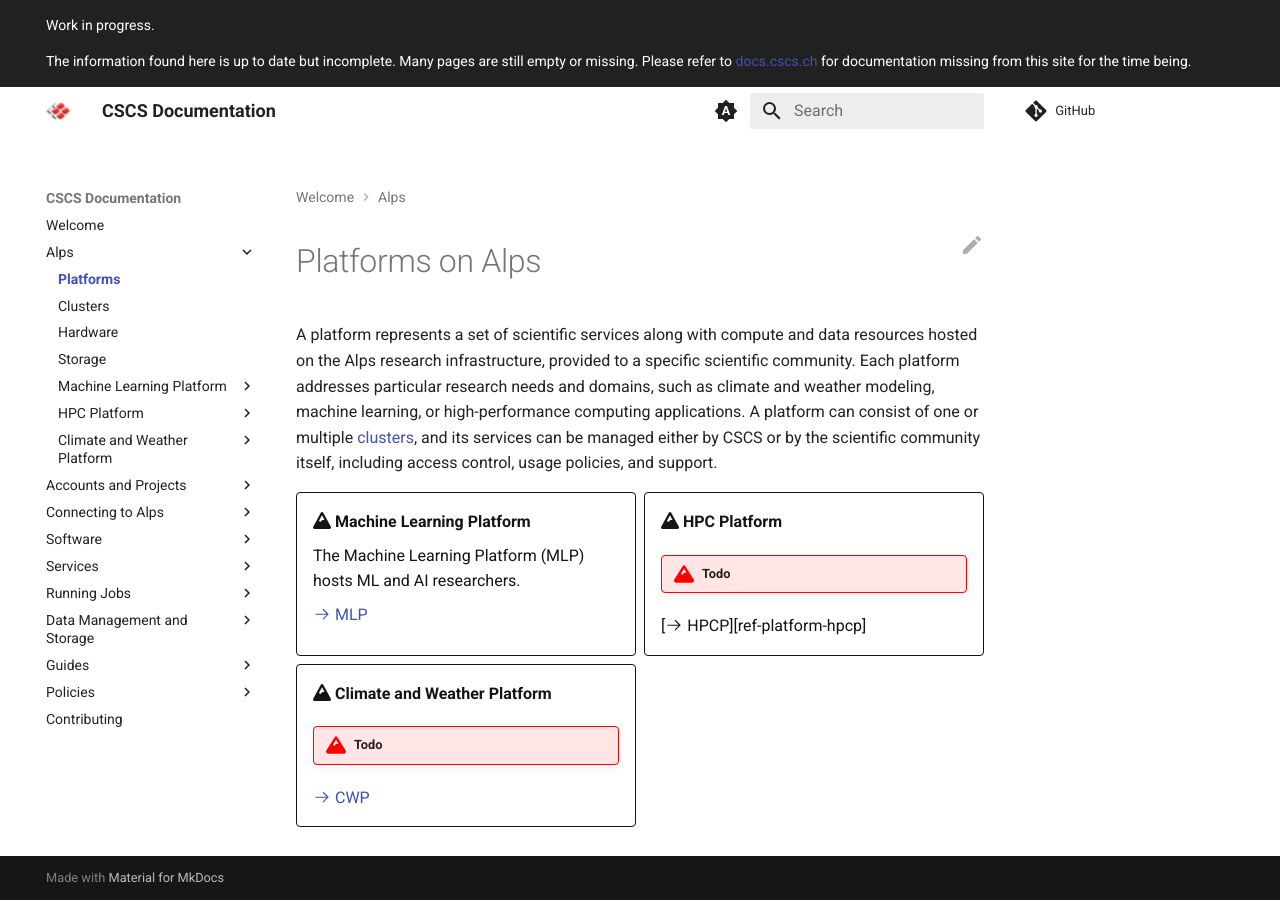
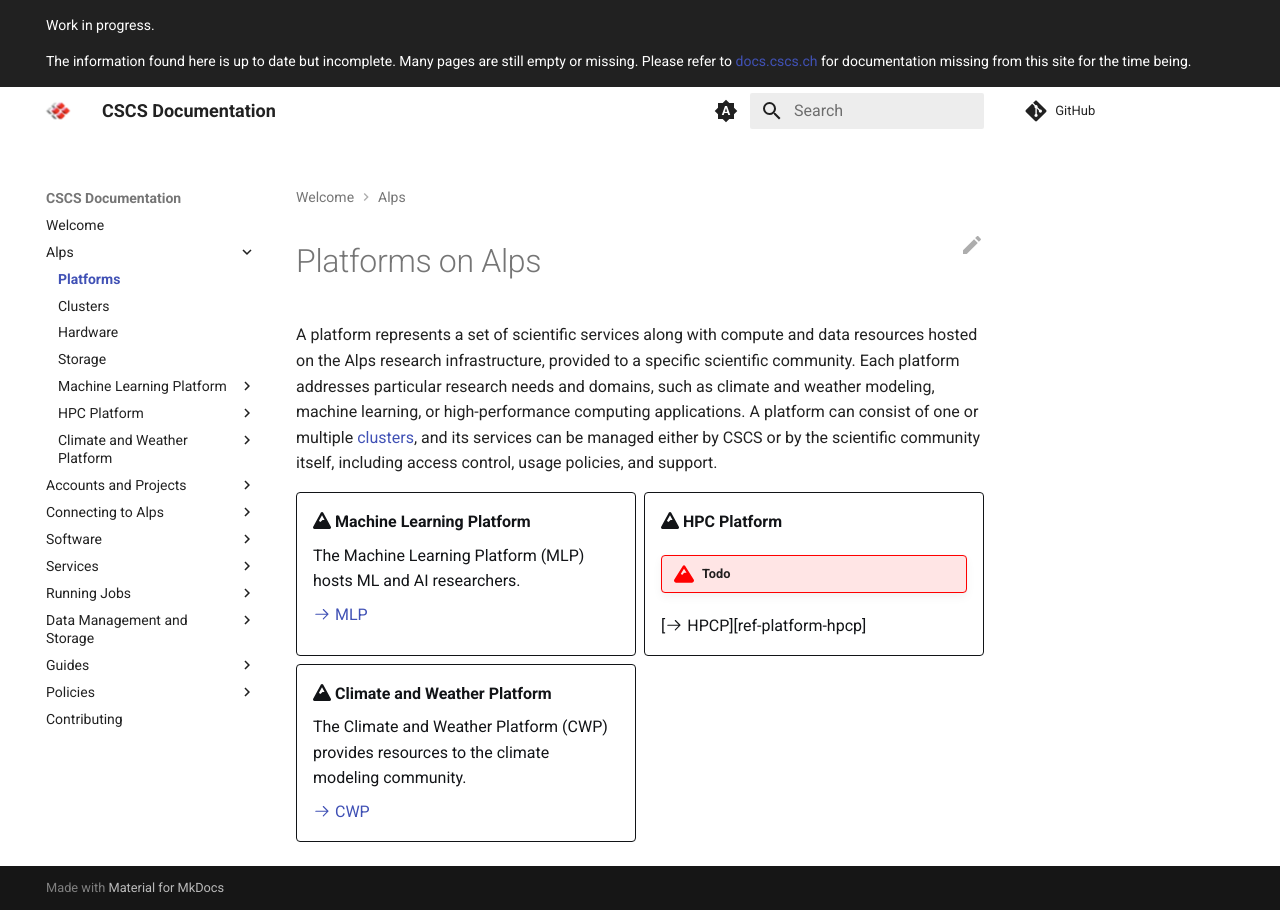
Before and after one commit to nickjbrowning/cscs-docs, an MkDocs documentation site: the page built from docs/alps/platforms.md, in a window 1280 px wide. Built offline with MkDocs 1.6.1 and Material for MkDocs 9.7.7, drawn with Linux system fonts in a browser that asks for light colours; comment, search, counter and statistics services are not loaded.

Commit message:
small fixes (#63)

```diff
--- a/docs/alps/platforms.md
+++ b/docs/alps/platforms.md
@@ -21,7 +21,7 @@ A platform can consist of one or multiple [clusters][ref-alps-clusters], and its
 
 -   :fontawesome-solid-mountain: __Climate and Weather Platform__
 
-    !!! todo
+    The Climate and Weather Platform (CWP) provides resources to the climate modeling community.
 
     [:octicons-arrow-right-24: CWP][ref-platform-cwp]
 
```
Also changed, not shown: docs/platforms/cwp/index.md (+1 -1 lines).
